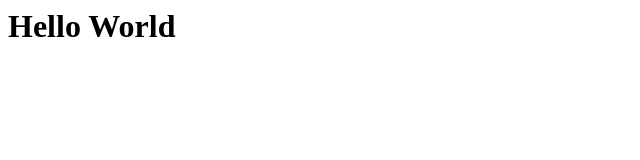
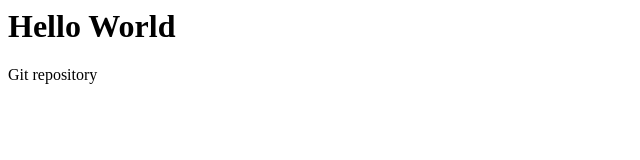
Before and after one commit to light-effect/example, a plain HTML site: page index.html in a window 1280 px wide. Shown: the full height of the page, 0-640 px from the left. Drawn offline with Linux system fonts and the light colour scheme.

Commit message:
Add p tag@

```diff
--- a/index.html
+++ b/index.html
@@ -5,5 +5,7 @@
 
 <h1>Hello World</h1>
 
+<p>Git repository</p>
+
 </body>
 </html>
```
